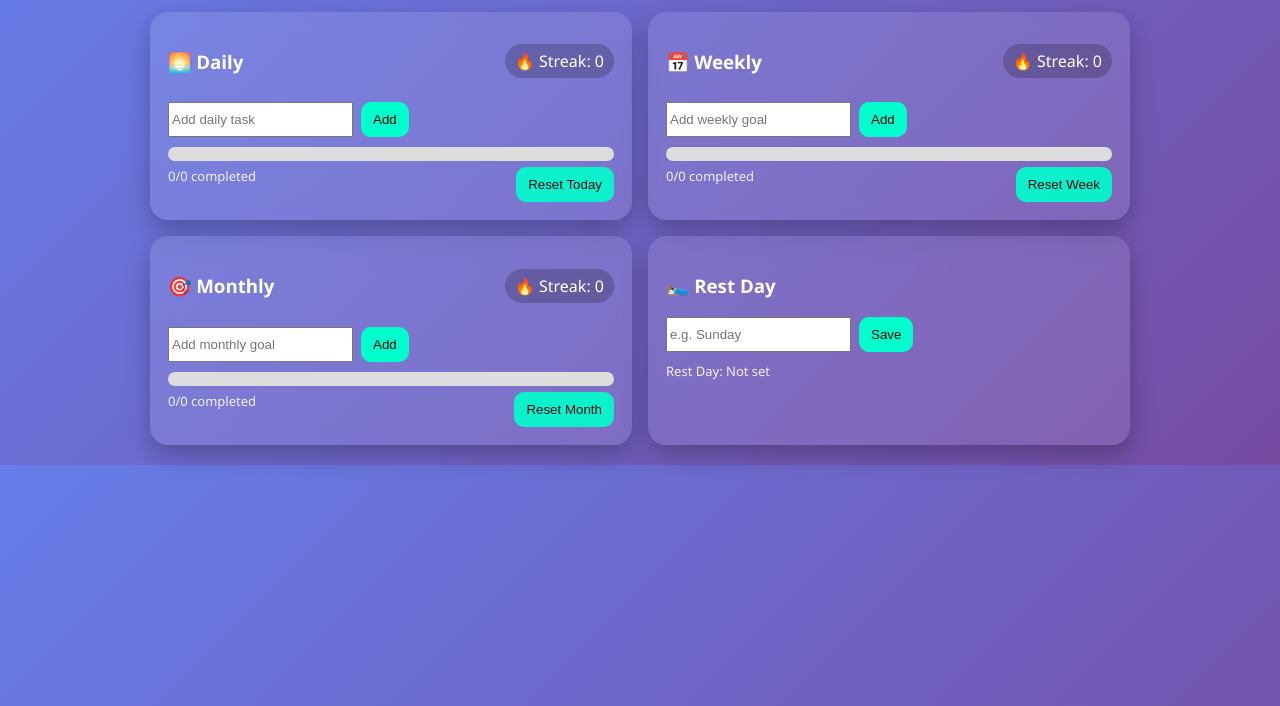
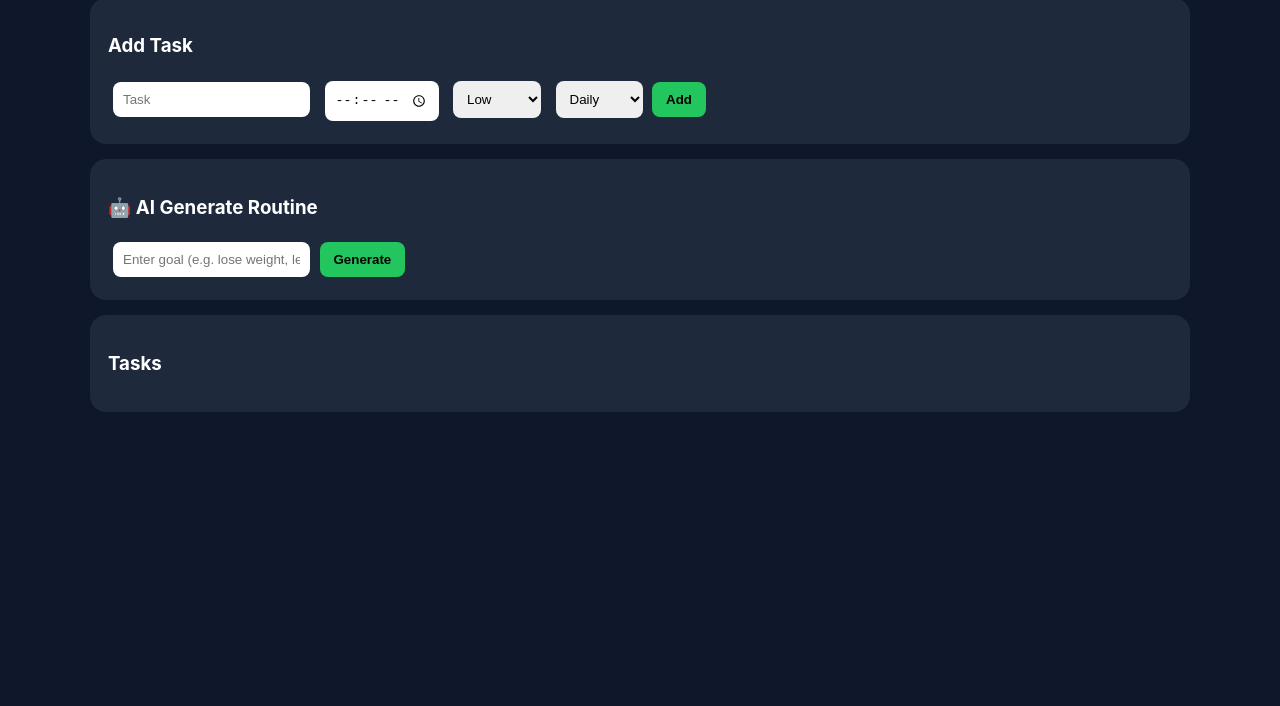
Before and after one commit to shivaleemookerjee/scheduler, a plain HTML site: page index.html in a window 1280 px wide. Shown: the part 94-800 px from the top of the page. Drawn offline with Linux system fonts and the light colour scheme.

Commit message:
Update index.html

```diff
--- a/index.html
+++ b/index.html
@@ -1,125 +1,131 @@
 <!DOCTYPE html>
 <html lang="en">
 <head>
-  <meta charset="UTF-8" />
-  <meta name="viewport" content="width=device-width, initial-scale=1.0" />
-  <title>Pro Routine App</title>
+<meta charset="UTF-8">
+<meta name="viewport" content="width=device-width, initial-scale=1.0">
+<title>AI Routine Planner Pro</title>
 <style>
-    body{font-family:Segoe UI,system-ui;background:linear-gradient(135deg,#667eea,#764ba2);color:#fff;margin:0}
-    .wrap{max-width:980px;margin:auto;padding:20px}
-    h1{text-align:center}
-    .grid{display:grid;grid-template-columns:1fr;gap:16px}
-    @media(min-width:900px){.grid{grid-template-columns:1fr 1fr}}
-    .card{background:rgba(255,255,255,.1);backdrop-filter:blur(10px);border-radius:18px;padding:18px;box-shadow:0 10px 25px rgba(0,0,0,.25)}
-    .row{display:flex;gap:8px;margin-bottom:10px}
-    input[type=text]{flex:1;padding:10px;border-radius:10px;border:none}
-    button{padding:10px 12px;border-radius:10px;border:none;background:#00ffcc;cursor:pointer}
-    .item{display:flex;align-items:center;gap:10px;margin:8px 0}
-    .item span{flex:1}
-    .del{background:#ff6b6b}
-    .progress{height:14px;background:#ddd;border-radius:999px;overflow:hidden;margin-top:10px}
-    .bar{height:100%;background:#00ffcc;width:0}
-    .meta{display:flex;justify-content:space-between;font-size:13px;opacity:.9;margin-top:6px}
-    .top{display:flex;justify-content:space-between;align-items:center;margin-bottom:10px}
-    .pill{background:rgba(0,0,0,.2);padding:6px 10px;border-radius:999px}
+body{font-family:Inter,Segoe UI;background:#0f172a;color:#fff;margin:0}
+.container{max-width:1100px;margin:auto;padding:20px}
+h1{text-align:center;font-size:28px}
+.card{background:#1e293b;border-radius:16px;padding:18px;margin:15px 0}
+input,select{padding:10px;border-radius:8px;border:none;margin:5px}
+button{padding:10px 14px;border:none;border-radius:8px;background:#22c55e;color:#000;font-weight:bold;cursor:pointer}
+.task{display:flex;justify-content:space-between;align-items:center;background:#334155;padding:10px;border-radius:10px;margin:6px 0}
+.left{display:flex;flex-direction:column}
+.time{font-size:12px;opacity:.7}
+.priority-high{border-left:5px solid #ef4444}
+.priority-medium{border-left:5px solid #f59e0b}
+.priority-low{border-left:5px solid #22c55e}
 </style>
 </head>
 <body>
-  <div class="wrap">
-    <h1>⚡ Pro Routine Builder</h1>
+<div class="container">
+<h1>🤖 AI Routine Planner Pro</h1>
 
-    <div class="grid">
 <div class="card">
-        <div class="top"><h3>🌅 Daily</h3><div class="pill">🔥 Streak: <span id="daily-streak">0</span></div></div>
-        <div class="row"><input id="daily-input" placeholder="Add daily task"/><button onclick="add('daily')">Add</button></div>
-        <div id="daily-list"></div>
-        <div class="progress"><div id="daily-bar" class="bar"></div></div>
-        <div class="meta"><span id="daily-meta"></span><button onclick="resetPeriod('daily')">Reset Today</button></div>
+<h3>Add Task</h3>
+<input id="task-text" placeholder="Task">
+<input id="task-time" type="time">
+<select id="task-priority">
+<option value="low">Low</option>
+<option value="medium">Medium</option>
+<option value="high">High</option>
+</select>
+<select id="task-type">
+<option value="daily">Daily</option>
+<option value="weekly">Weekly</option>
+<option value="monthly">Monthly</option>
+</select>
+<button onclick="addTask()">Add</button>
 </div>
 
 <div class="card">
-        <div class="top"><h3>📅 Weekly</h3><div class="pill">🔥 Streak: <span id="weekly-streak">0</span></div></div>
-        <div class="row"><input id="weekly-input" placeholder="Add weekly goal"/><button onclick="add('weekly')">Add</button></div>
-        <div id="weekly-list"></div>
-        <div class="progress"><div id="weekly-bar" class="bar"></div></div>
-        <div class="meta"><span id="weekly-meta"></span><button onclick="resetPeriod('weekly')">Reset Week</button></div>
+<h3>🤖 AI Generate Routine</h3>
+<input id="goal-input" placeholder="Enter goal (e.g. lose weight, learn coding)">
+<button onclick="generateAI()">Generate</button>
 </div>
 
 <div class="card">
-        <div class="top"><h3>🎯 Monthly</h3><div class="pill">🔥 Streak: <span id="monthly-streak">0</span></div></div>
-        <div class="row"><input id="monthly-input" placeholder="Add monthly goal"/><button onclick="add('monthly')">Add</button></div>
-        <div id="monthly-list"></div>
-        <div class="progress"><div id="monthly-bar" class="bar"></div></div>
-        <div class="meta"><span id="monthly-meta"></span><button onclick="resetPeriod('monthly')">Reset Month</button></div>
-      </div>
-
-      <div class="card">
-        <h3>🛌 Rest Day</h3>
-        <div class="row"><input id="rest-day" placeholder="e.g. Sunday"/><button onclick="saveRest()">Save</button></div>
-        <div class="meta"><span id="rest-meta"></span></div>
-      </div>
+<h3>Tasks</h3>
+<div id="task-list"></div>
 </div>
 </div>
 
 <script>
-    const periods = {
-      daily: () => new Date().toDateString(),
-      weekly: () => {
-        const d=new Date(); const onejan=new Date(d.getFullYear(),0,1);
-        const week=Math.ceil((((d-onejan)/86400000)+onejan.getDay()+1)/7);
-        return d.getFullYear()+"-W"+week;
-      },
-      monthly: () => {
-        const d=new Date(); return d.getFullYear()+"-"+(d.getMonth()+1);
-      }
-    };
+function getTasks(){return JSON.parse(localStorage.getItem('tasks')||'[]')}
+function saveTasks(t){localStorage.setItem('tasks',JSON.stringify(t))}
 
-    function key(t){return `pro-${t}`}
-    function load(t){return JSON.parse(localStorage.getItem(key(t)))||{items:[],stamp:null,streak:0,lastDone:false}}
-    function save(t,data){localStorage.setItem(key(t),JSON.stringify(data))}
+function addTask(){
+const text=document.getElementById('task-text').value
+const time=document.getElementById('task-time').value
+const priority=document.getElementById('task-priority').value
+const type=document.getElementById('task-type').value
 
-    function ensureCycle(t){
-      const data=load(t); const now=periods[t]();
-      if(data.stamp!==now){
-        // update streak
-        const completed = data.items.length>0 && data.items.every(i=>i.done);
-        if(completed && data.lastDone!==now){ data.streak = (data.streak||0)+1; }
-        else if(!completed && data.stamp){ data.streak = 0; }
-        data.items.forEach(i=>i.done=false);
-        data.stamp=now; data.lastDone = completed? now : data.lastDone;
-        save(t,data);
-      }
+if(!text) return
+
+const tasks=getTasks()
+tasks.push({text,time,priority,type,done:false})
+saveTasks(tasks)
+render()
 }
 
-    function add(t){
-      const inp=document.getElementById(t+'-input'); const v=inp.value.trim(); if(!v) return;
-      const d=load(t); d.items.push({text:v,done:false}); save(t,d); inp.value=''; render(t);
+function toggle(i){const t=getTasks();t[i].done=!t[i].done;saveTasks(t);render()}
+function del(i){const t=getTasks();t.splice(i,1);saveTasks(t);render()}
+
+function render(){
+const list=document.getElementById('task-list')
+list.innerHTML=''
+getTasks().forEach((t,i)=>{
+const div=document.createElement('div')
+div.className='task priority-'+t.priority
+
+div.innerHTML=`
+<div class="left">
+<b>${t.text}</b>
+<span class="time">${t.time||''} • ${t.type}</span>
+</div>
+<div>
+<input type="checkbox" ${t.done?'checked':''} onclick="toggle(${i})">
+<button onclick="del(${i})">❌</button>
+</div>
+`
+list.appendChild(div)
+})
 }
 
-    function toggle(t,i){ const d=load(t); d.items[i].done=!d.items[i].done; save(t,d); render(t); }
-    function del(t,i){ const d=load(t); d.items.splice(i,1); save(t,d); render(t); }
+function generateAI(){
+const goal=document.getElementById('goal-input').value.toLowerCase()
+let suggestions=[]
 
-    function resetPeriod(t){ const d=load(t); d.items.forEach(i=>i.done=false); d.stamp=periods[t](); save(t,d); render(t); }
-
-    function render(t){ ensureCycle(t); const d=load(t);
-      const list=document.getElementById(t+'-list'); list.innerHTML='';
-      d.items.forEach((it,i)=>{
-        const div=document.createElement('div'); div.className='item';
-        const cb=document.createElement('input'); cb.type='checkbox'; cb.checked=it.done; cb.onchange=()=>toggle(t,i);
-        const sp=document.createElement('span'); sp.textContent=it.text;
-        const b=document.createElement('button'); b.textContent='❌'; b.className='del'; b.onclick=()=>del(t,i);
-        div.append(cb,sp,b); list.appendChild(div);
-      });
-      const total=d.items.length||1; const done=d.items.filter(i=>i.done).length;
-      document.getElementById(t+'-bar').style.width=(done/total*100)+'%';
-      document.getElementById(t+'-meta').textContent=`${done}/${d.items.length} completed`;
-      document.getElementById(t+'-streak').textContent=d.streak||0;
+if(goal.includes('weight')){
+suggestions=[
+{t:'Workout',time:'07:00',p:'high',type:'daily'},
+{t:'Healthy diet',time:'13:00',p:'high',type:'daily'},
+{t:'Track calories',time:'21:00',p:'medium',type:'daily'}
+]
+}
+else if(goal.includes('coding')){
+suggestions=[
+{t:'DSA practice',time:'10:00',p:'high',type:'daily'},
+{t:'Build project',time:'15:00',p:'high',type:'daily'},
+{t:'Learn theory',time:'20:00',p:'medium',type:'daily'}
+]
+}
+else{
+suggestions=[
+{t:'Focus work',time:'10:00',p:'high',type:'daily'},
+{t:'Skill learning',time:'18:00',p:'medium',type:'daily'}
+]
 }
 
-    function saveRest(){ const v=document.getElementById('rest-day').value; localStorage.setItem('rest-day',v); renderRest(); }
-    function renderRest(){ document.getElementById('rest-meta').textContent = 'Rest Day: '+(localStorage.getItem('rest-day')||'Not set'); }
+const tasks=getTasks()
+suggestions.forEach(s=>tasks.push({text:s.t,time:s.time,priority:s.p,type:s.type,done:false}))
+saveTasks(tasks)
+render()
+}
 
-    ['daily','weekly','monthly'].forEach(render); renderRest();
+render()
 </script>
 </body>
 </html>
```
Lines whose indentation alone changed are shown as unchanged.
